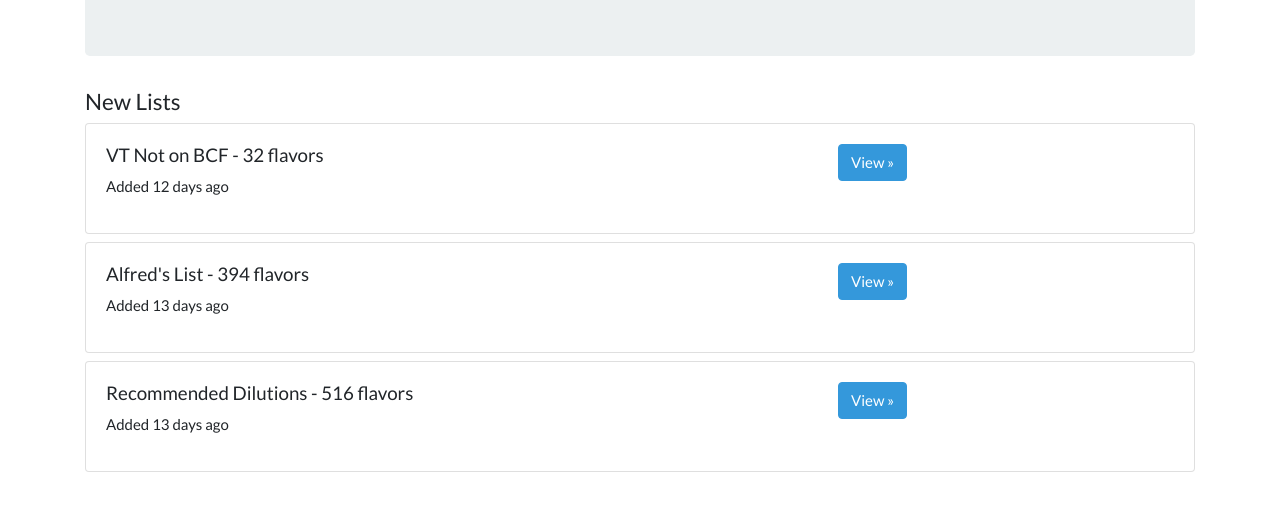
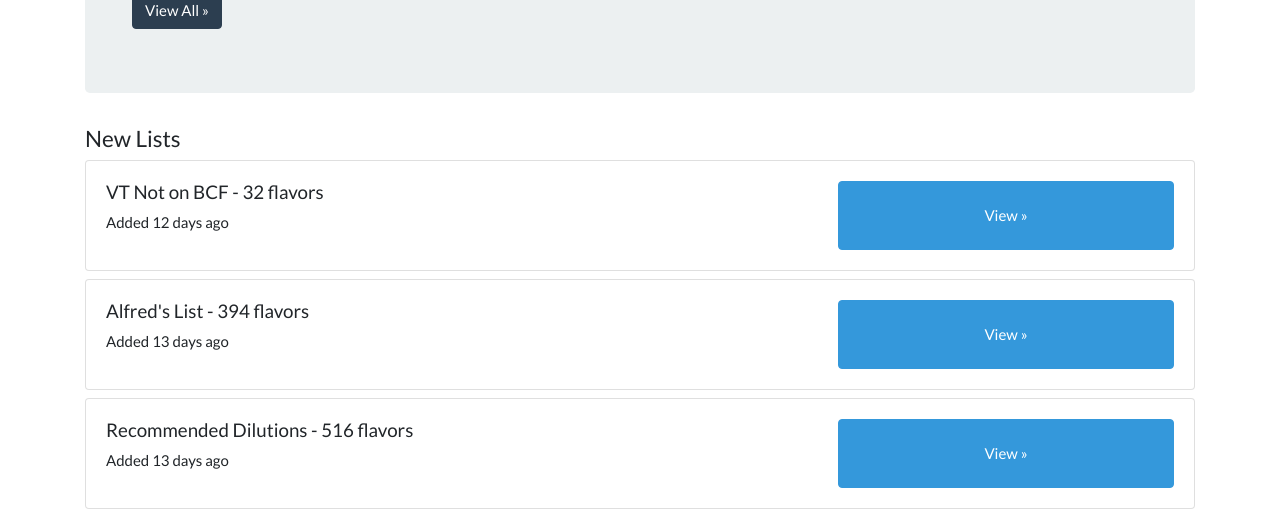
Before and after one commit to ayan4m1/flavor-page, a Gatsby site: page / in a window 1280 px wide. Shown: the part 278-800 px from the top of the page. Built offline with nearby package versions, Linux system fonts and the light colour scheme; Gatsby itself is replaced by a stand-in of ours.

Commit message:
link to lists page from homepage and clean up view button layout

```diff
--- a/src/index.scss
+++ b/src/index.scss
@@ -5,3 +5,9 @@
 // Component styles
 @import 'components/Header';
 @import 'components/Layout';
+
+.button-container {
+  button {
+    height: 100%;
+  }
+}
--- a/src/pages/index.js
+++ b/src/pages/index.js
@@ -22,6 +22,9 @@ export default function IndexPage({ data }) {
         <Container>
           <h1>The Flavor Page</h1>
           <h3>Because everyone loves a good list.</h3>
+          <Link to="/lists">
+            <Button variant="primary">View All &raquo;</Button>
+          </Link>
         </Container>
       </Jumbotron>
       <h4>New Lists</h4>
@@ -42,9 +45,11 @@ export default function IndexPage({ data }) {
                       })}
                     </p>
                   </Col>
-                  <Col md={4}>
+                  <Col md={4} className="button-container">
                     <Link to={`/${list.code}`}>
-                      <Button variant="info">View &raquo;</Button>
+                      <Button block variant="info">
+                        View &raquo;
+                      </Button>
                     </Link>
                   </Col>
                 </Row>
```
